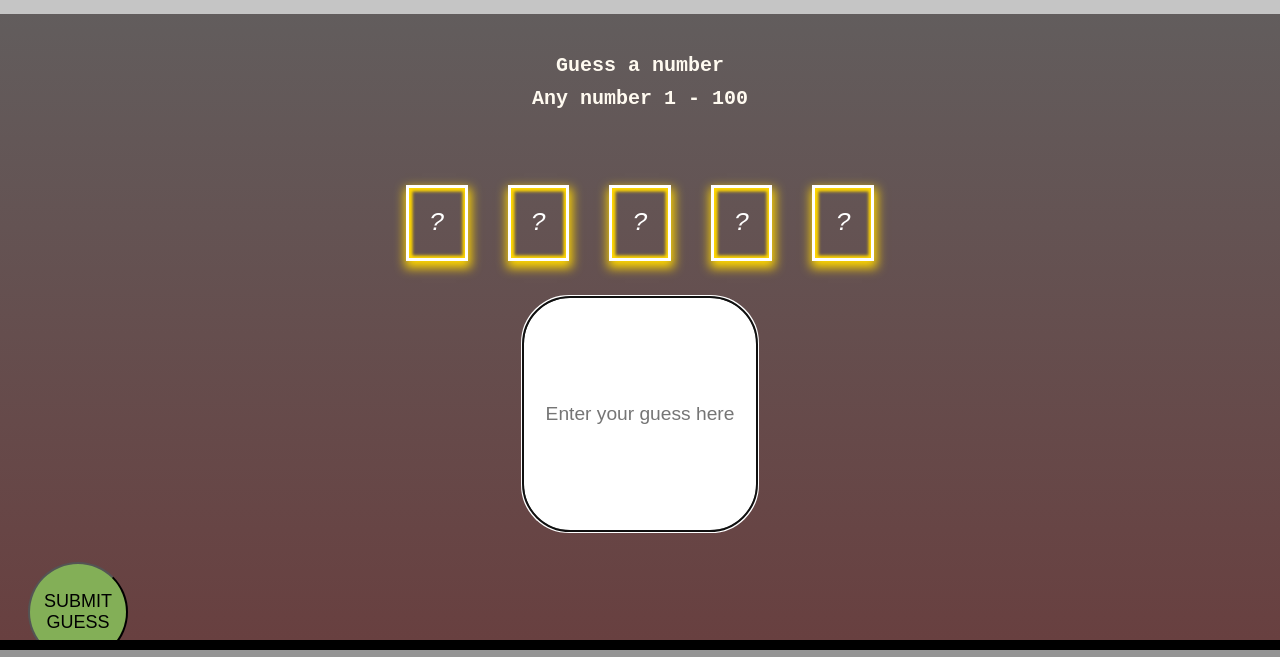
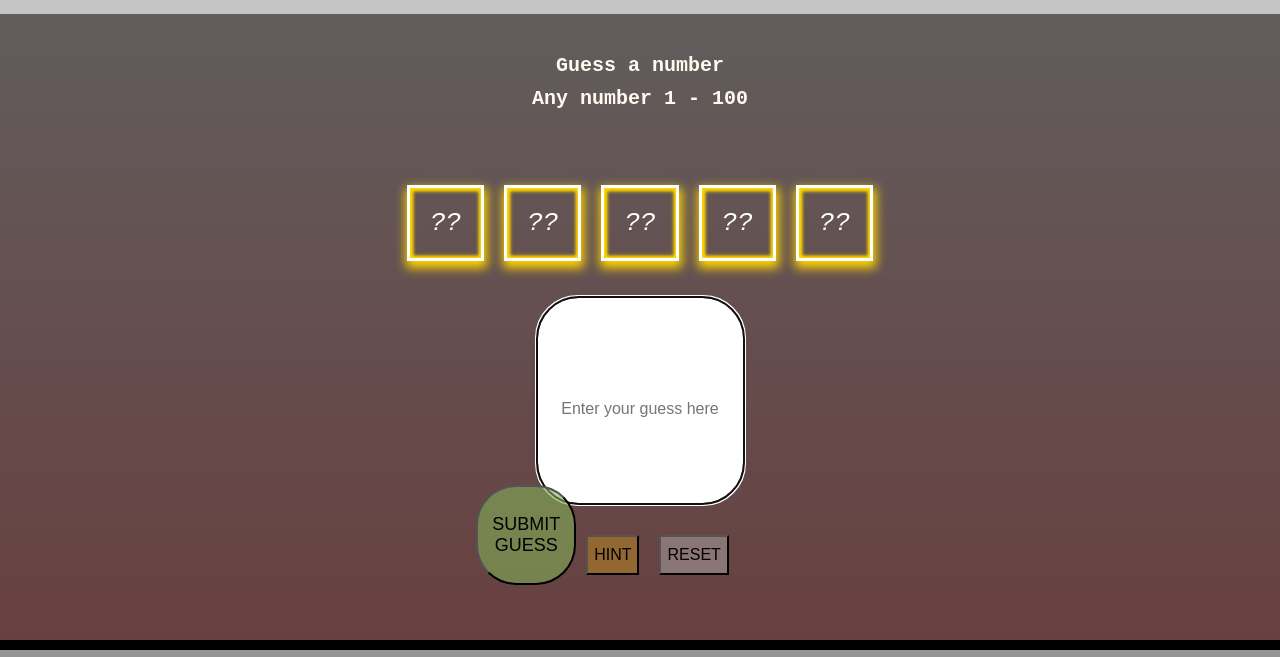
Before and after one commit to Remics89/Guessing_Game, a website: page index.html in a window 1280 px wide. Shown: the part 76-733 px from the top of the page. Drawn offline with Linux system fonts and the light colour scheme.

Commit message:
layout complete

```diff
--- a/index.html
+++ b/index.html
@@ -22,48 +22,28 @@
     <div>
       <ul>
         <li>
-          <a
-            class="showguess"
-            href="#"
-            title="Your 1st guess will appear here"
-            placeholder="X"
-            ><i class="guess-input">?</i>
+          <a class="showguess" href="#" title="Your 1st guess will appear here"
+            ><i class="guess-input">??</i>
           </a>
         </li>
         <li>
-          <a
-            class="showguess"
-            href="#"
-            title="Your 2nd guess will appear here"
-            placeholder="X"
-            ><i class="guess-input">?</i>
+          <a class="showguess" href="#" title="Your 2nd guess will appear here"
+            ><i class="guess-input">??</i>
           </a>
         </li>
         <li>
-          <a
-            class="showguess"
-            href="#"
-            title="Your 3rd guess will appear here"
-            placeholder="X"
-            ><i class="guess-input">?</i>
+          <a class="showguess" href="#" title="Your 3rd guess will appear here"
+            ><i class="guess-input">??</i>
           </a>
         </li>
         <li>
-          <a
-            class="showguess"
-            href="#"
-            title="Your 4th guess will appear here"
-            placeholder="X"
-            ><i class="guess-input">?</i>
+          <a class="showguess" href="#" title="Your 4th guess will appear here"
+            ><i class="guess-input">??</i>
           </a>
         </li>
         <li>
-          <a
-            class="showguess"
-            href="#"
-            title="Your 5th guess will appear here"
-            placeholder="X"
-            ><i class="guess-input">?</i>
+          <a class="showguess" href="#" title="Your 5th guess will appear here"
+            ><i class="guess-input">??</i>
           </a>
         </li>
       </ul>
@@ -76,13 +56,9 @@
         maxlength="3" />
     </div>
     <div class="gamenav">
-      <div>
-        <button id="guessbutton">SUBMIT GUESS</button>
-      </div>
-      <div>
-        <button id="reset">RESET</button>
-        <button id="hint">HINT</button>
-      </div>
+      <button id="guessbutton">SUBMIT GUESS</button>
+      <button id="hint">HINT</button>
+      <button id="reset">RESET</button>
     </div>
   </body>
   <footer>
--- a/main.css
+++ b/main.css
@@ -10,7 +10,6 @@ header {
   top: 0;
   right: 0;
   left: 0;
-
 }
 
 .title {
@@ -36,21 +35,22 @@ div {
   padding: 10px;
 }
 
-ul  {
+ul {
   display: flex;
   justify-content: center;
   padding: 2%;
   list-style-type: none;
+  flex-wrap: wrap;
 }
 
-.showguess  {
+.showguess {
   padding: 20px;
-    margin: 20px;
+  margin: 10px;
   font-size: xx-large;
   border: solid 3px white;
   text-decoration: none;
   color: white;
-    box-shadow: inset .5px .5px 3px 3px gold, 1px 5px 10px 2px gold;
+  box-shadow: inset 0.5px 0.5px 3px 3px gold, 1px 5px 10px 2px gold;
 }
 
 .item1,
@@ -63,22 +63,68 @@ ul  {
   justify-content: center;
 }
 
+.gamenav {
+  display: flex;
+  justify-content: center;
+}
+
 #guessbox {
-    padding: 20px;
+  padding: 5px;
   border-radius: 20%;
-    height: 10em;
-    width: 10em;
+  height: 5em;
+  width: 5em;
   text-align: center;
-    font-size: larger;
+  font-size: 3rem;
+}
+
+::placeholder {
+  font-size: medium;
 }
 
 #guessbutton {
-    border-radius: 200px;
+  display: fixed;
+  border-radius: 40px;
   font-size: large;
   height: 100px;
   width: 100px;
-    background-color: rgb(131, 175, 87);
-    box-shadow: 5%;
+  background-color: rgba(131, 175, 87, 0.6);
+  margin-top: -5vh;
+  margin-left: -5rem;
+}
+
+#guessbutton:hover {
+  box-shadow: inset 0.5px 0.5px 3px 3px gold, 1px 5px 10px 2px gold;
+}
+
+#guessbutton:active {
+  box-shadow: inset 0.5px 0.5px 3px 3px gold, 1px 5px 10px 2px gold;
+  background-color: rgba(128, 255, 0, 0.6);
+}
+
+#reset {
+  display: static;
+  font-size: medium;
+  max-width: max-content;
+  height: 40px;
+  background-color: rgba(192, 192, 192, 0.4);
+  margin: 10px;
+}
+
+#reset:hover    {
+    background-color: rgb(255, 255, 255);
+}
+
+#hint {
+  display: static;
+  font-size: medium;
+  max-width: max-content;
+  height: 40px;
+  background-color: #ffc10748;
+  margin: 10px;
+}
+
+#hint:hover    {
+    background-color: #ffc107;
 }
 
 footer {
@@ -100,3 +146,25 @@ footer {
   height: 50px;
   width: auto;
 }
+
+@media screen and (max-width: 550px) {
+  .showguess {
+    padding: 10px;
+    margin: 5px;
+    font-size: large;
+  }
+}
+
+@media screen and (max-height: 550px) {
+  .showguess {
+    padding: 10px;
+    margin: 5px;
+    font-size: large;
+  }
+
+  .parameters {
+    margin-top: 70px;
+    font-size: large;
+    margin-bottom: 20px;
+  }
+}
```
Lines whose indentation alone changed are shown as unchanged.
